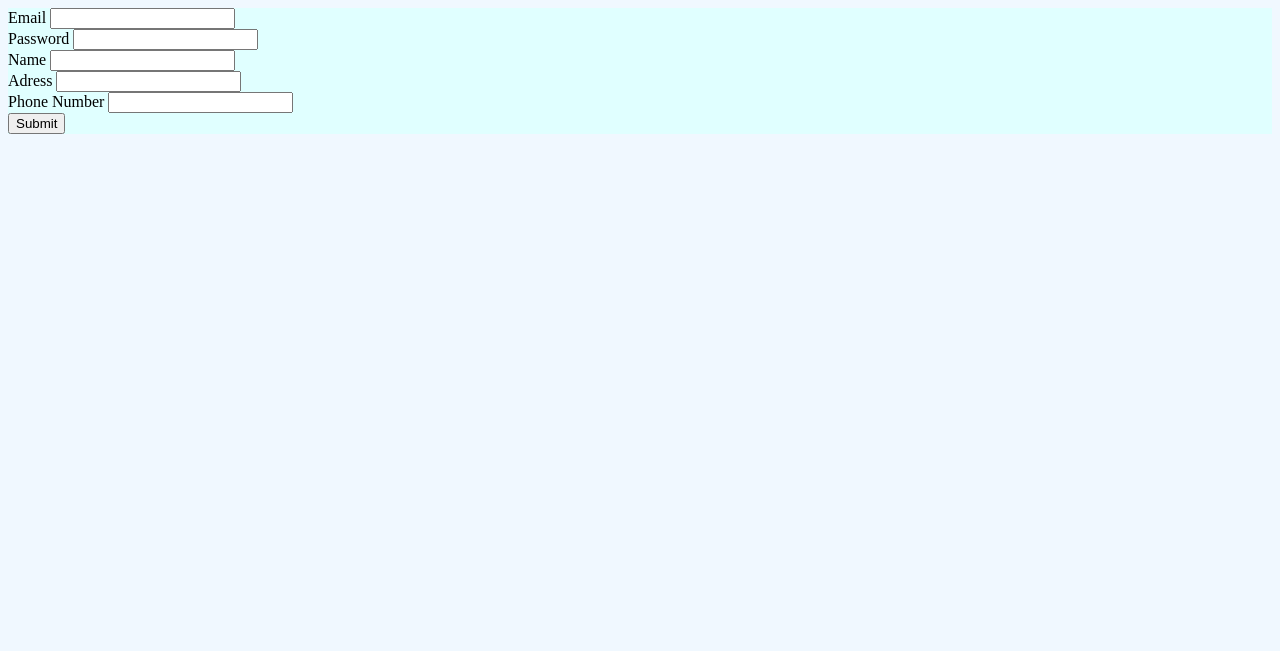
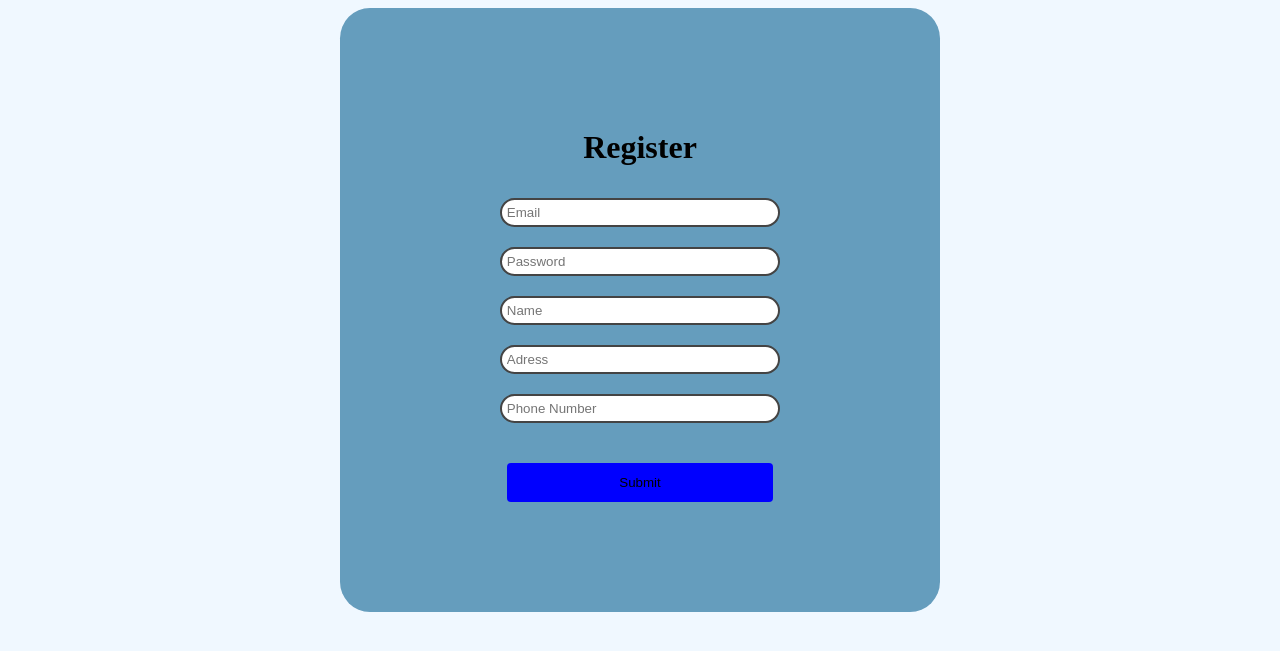
Before and after one commit to VikoTodorov/Store, a Flask app: page /register in a window 1280 px wide. Shown: the top 651 px of the page. Run offline with Flask 2, Linux system fonts and the light colour scheme.

Commit message:
Added CSS

```diff
--- a/static/style.css
+++ b/static/style.css
@@ -1,6 +1,71 @@
 body{
+    font-style: Verdana;
+    display: flexbox;
+    border-radius: 100%;
     background-color: AliceBlue;
+    justify-content: center;
 }
-form {
-  background-color: LightCyan;
+.form {
+  background-color:#659dbd;
+  border-radius: 5%;
+  margin: 0 auto;
+  padding: 100px;
+  width: 100%;
+  max-width: 400px;
+  text-align: center;
+
 }
+
+input, select{
+    outline: none;
+  }
+
+select, input{
+    width: 66.6%;
+    margin: 10px auto 10px;
+    padding: 5px;
+    border: 1px solid #ccc;
+    border-radius: 50px;
+    resize: vertical;
+}
+
+select:focus, input{
+    border: 2px solid #444;
+}
+
+
+input[type=submit] {
+    background-color: blue;
+    color: black;
+    margin-top: 30px;
+    padding: 12px 20px;
+    border: none;
+    border-radius: 4px;
+    cursor: pointer;
+    resize: vertical;
+}
+input[type=submit]:hover{
+    background-color: darkblue;
+}
+.button{
+    margin-top: 30px;
+}
+
+a {
+    text-decoration: none;
+    color: black;
+    padding: 1em 1.5em;
+    box-shadow: 0 5px 0 #659dbd;
+    text-decoration: none;
+    text-transform: uppercase;
+}
+
+a:hover {
+    background-color: #659dbd;
+}
+
+@media all and (max-width: 500px) {
+    .links, .footer {
+      flex-direction: column;
+    }
+  }
--- a/templates/base.html
+++ b/templates/base.html
@@ -6,6 +6,8 @@
   <title>Store</title>
 </head>
 <body>
+  <div class="page">
   {% block body %} {%endblock%}
+  </div>
 </body>
 </html>
--- a/templates/register.html
+++ b/templates/register.html
@@ -1,21 +1,19 @@
 {% extends 'base.html' %}
 {% block body %}
+<div class="form">
+    <h1>Register</h1>
     <form action="/register-check" method="post" class="register">
-    <label>Email</label>
-    <input type="email" name="email"/>
+        <input type="email" name="email" placeholder="Email"/>
         </br>
-    <label>Password</label>
-    <input name="password" type="password"/>
+        <input name="password" type="password" placeholder="Password"/>
         </br>
-    <label>Name</label>
-    <input name="name"/>
+        <input name="name" placeholder="Name"/>
         </br>
-    <label>Adress</label>
-    <input name="adress"/>
+        <input name="adress" placeholder="Adress"/>
         </br>
-    <label>Phone Number</label>
-    <input name="phone" type="tel"/>
+        <input name="phone" type="tel" placeholder="Phone Number"/>
         </br>
-    <button type="submit">Submit</button>
+        <input type="submit"></input>
     </form>
+</div>
 {% endblock %}
```
Also changed, not shown: templates/login.html (+5 -4 lines), store.db. Lines whose indentation alone changed are shown as unchanged.
